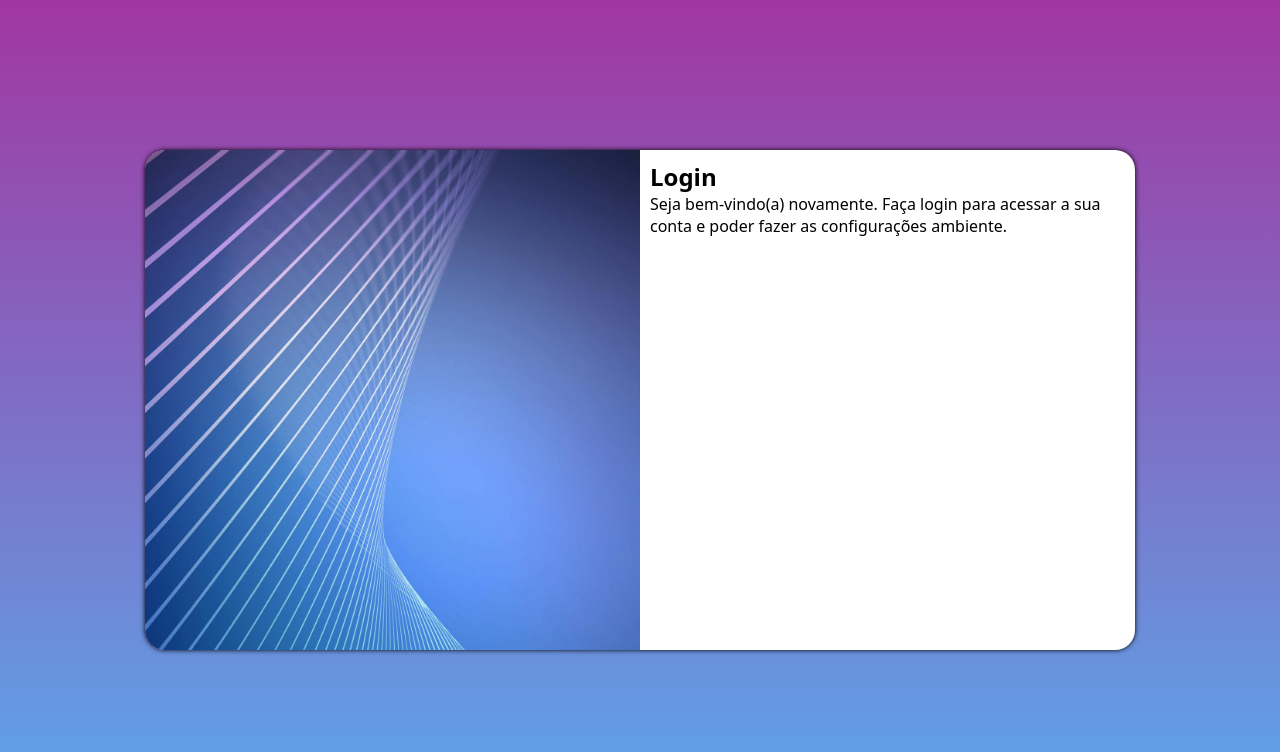
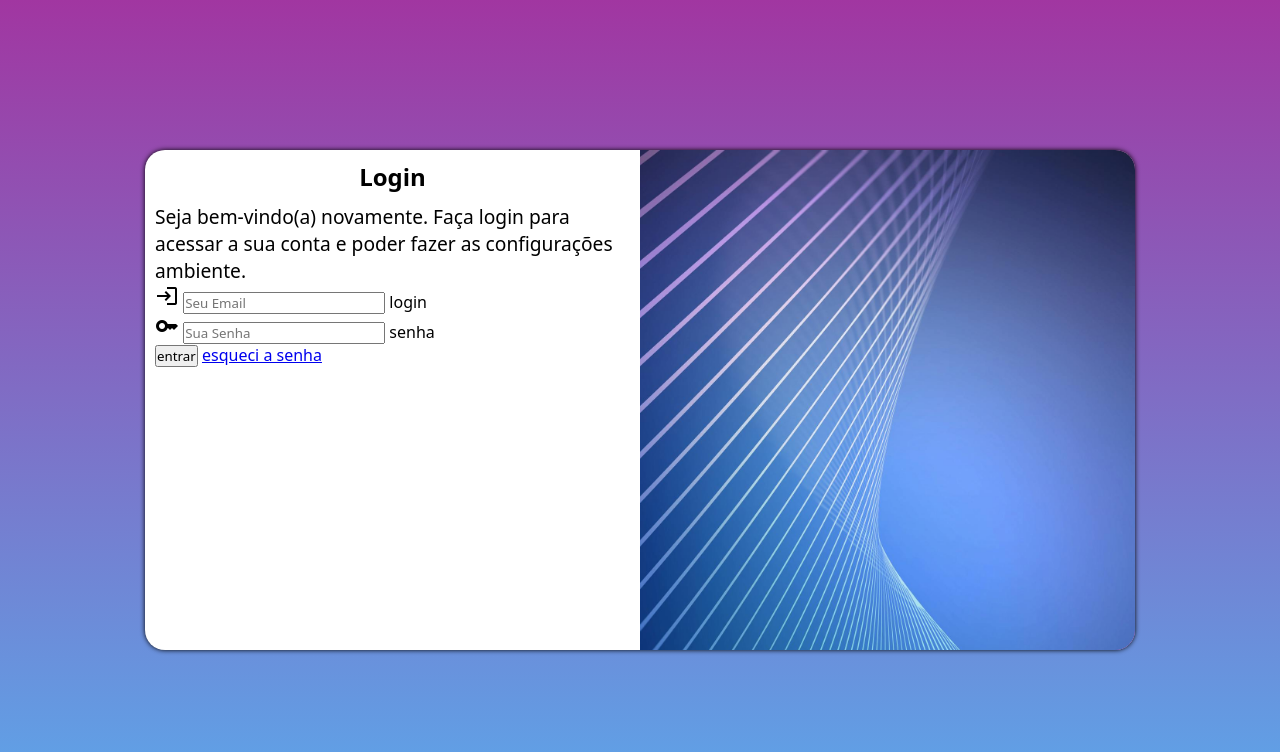
Before and after one commit to guilhermediasweb/Projeto-login, a plain HTML site: page index.html in a window 1280 px wide. Drawn offline with Linux system fonts and the light colour scheme.

Commit message:
Login Pronto

```diff
--- a/estilos/media-queries.css
+++ b/estilos/media-queries.css
@@ -19,6 +19,11 @@
         width: 70%;
     }
 
+    #form > p{
+        font-size: 1.2em;
+    }
+
+
 }
 
 @media screen and (min-width: 992px) {
@@ -30,14 +35,18 @@
     }
 
     section#login > div#imagem{
-        float: left;
+        float: right;
         width: 50%;
         height: 100%;
     }
 
     #login > #form{
-        float: right;
+        float: left;
         width: 50%;
     }
 
+    #form > p{
+        font-size: 1.2em;
+    }
+
 }
--- a/estilos/style.css
+++ b/estilos/style.css
@@ -53,3 +53,12 @@ section#login > div#form{
     padding: 10px;
 
 }
+
+div#form > h1{
+    text-align: center;
+    margin-bottom: 10px;
+}
+
+#form > p{
+    font-size: 0.8em;
+}
--- a/index.html
+++ b/index.html
@@ -3,6 +3,8 @@
 <head>
     <meta charset="UTF-8">
     <meta name="viewport" content="width=device-width, initial-scale=1.0">
+    <link href="https://fonts.googleapis.com/icon?family=Material+Icons"
+      rel="stylesheet">
     <link rel="stylesheet" href="estilos/style.css">
     <link rel="stylesheet" href="estilos/media-queries.css">
     <title>Projeto Login Responsivo</title>
@@ -17,7 +19,22 @@
                 <div id="form">
                     <h1>Login</h1>
                     <p>Seja bem-vindo(a) novamente. Faça login para acessar a sua conta e poder fazer as configurações ambiente.</p>
-                    <form action="Login.php" method="post"></form>
+                    <form action="Login.php" method="post" autocomplete="on">
+                        <div class="campo">
+                            <span class="material-icons">login</span>
+                            <input type="Email" name="login" id="ilogin" placeholder="Seu Email" autocomplete="email" required maxlength="30">
+                            <label for="ilogin">login</label>
+                        </div>
+                        <div class="campo">
+                            <span class="material-icons">key</span>
+                            <input type="password" name="senha" id="isenha" placeholder="Sua Senha" autocomplete="new-password" required minlength="8" maxlength="20">
+                            <label for="isenha">senha</label>
+                        </div>
+                        <input type="submit" value="entrar">
+                        <a href="esqueci.html">esqueci a senha</a>
+
+
+                    </form>
 
                 </div>
         </section>
```
